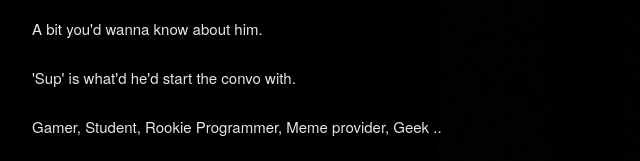
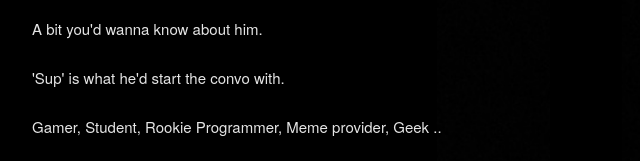
Before and after one commit to oxalorg/thenickmeme.github.io, a plain HTML site: page index.html in a window 1280 px wide. Shown: the part 211-372 px from the top of the page, 128-768 px from the left. Drawn offline with nearby package versions, Linux system fonts and the light colour scheme.

Commit message:
typo fix

```diff
--- a/index.html
+++ b/index.html
@@ -21,7 +21,7 @@
             <div class="row">
                 <div class="eight columns">
                     <p>A bit you'd wanna know about him.</p>
-                    <p>'Sup' is what'd he'd start the convo with.</p>
+                    <p>'Sup' is what he'd start the convo with.</p>
                     <p>Gamer, Student, Rookie Programmer, Meme provider, Geek ..</p>
                     <p>.. and what else do you need? OKAY, got more for ya, he's just 16.</p>
                     <p>Currently studying in KC College, Churchgate.</p><p>Completed
```
